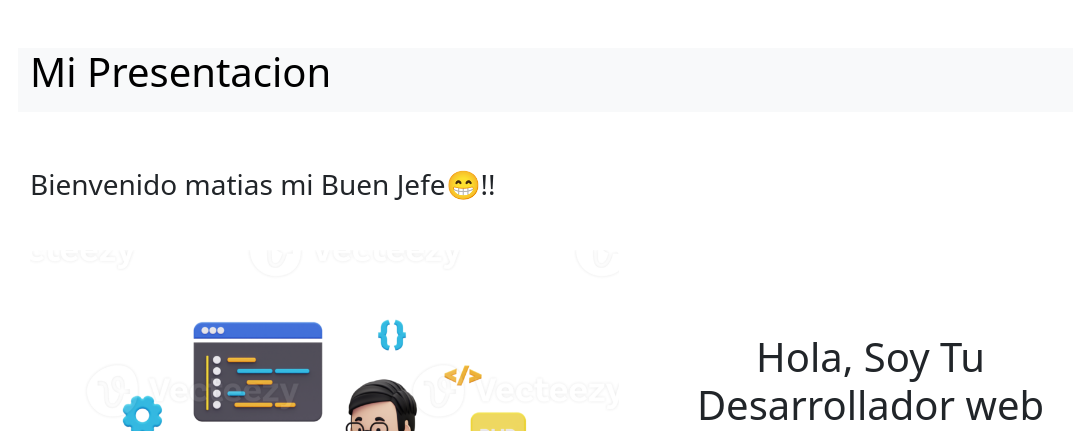
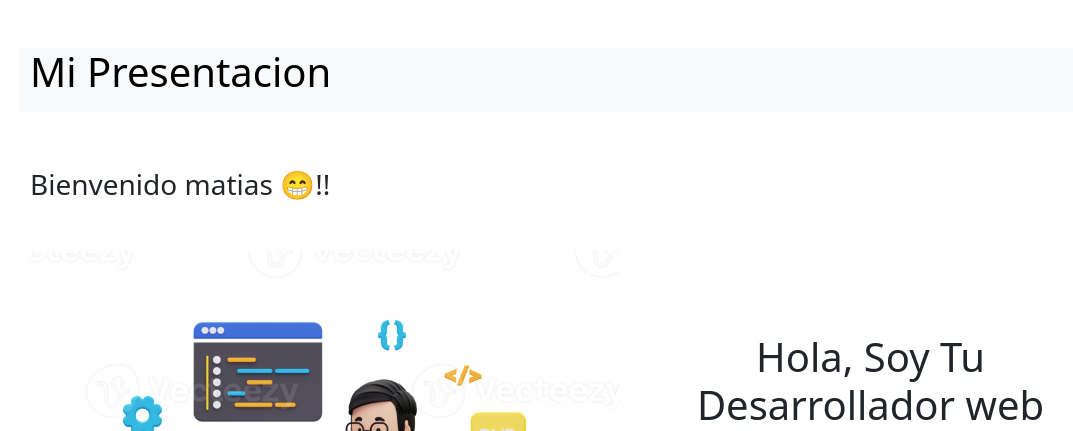
Before and after one commit to Ruffos1/EntregaFinalLandoni, a Django app: page / in a window 1280 px wide. Shown: the part 56-487 px from the top of the page, without its empty margins (88-1161 px from the left). Run offline with Django 4.2, Linux system fonts and the light colour scheme; a user stored in the database is signed in; some libraries are stand-ins or nearby versions.

```diff
--- a/project/apps/Home/templates/home/index.html
+++ b/project/apps/Home/templates/home/index.html
@@ -14,12 +14,9 @@
     {% block INDEX_CONTENIDO %}
 
 
-        {% if user.is_staff %}
+        {% if user.is_authenticated %}
             {{ mensaje }}
-            <h3> Bienvenido {{ user.username }} mi Buen Jefe😁!!</h3>
-            {% else %}
-            {{ mensaje }}
-            <h3> Bienvenido {{ user.username }} mi Buen Vendedor😁!!</h3>
+            <h3> Bienvenido {{ user.username }} 😁!!</h3>
         {% endif %}
 
 
```
Also changed, not shown: project/apps/Clientes/migrations/0001_initial.py (added), project/apps/Clientes/migrations/0002_rename_suscripcion_proyecto.py (added), project/apps/Clientes/migrations/0003_cliente_proyecto_id.py (added), project/apps/Clientes/migrations/0004_alter_cliente_options.py (added), project/db.sqlite3, 1 other file.
